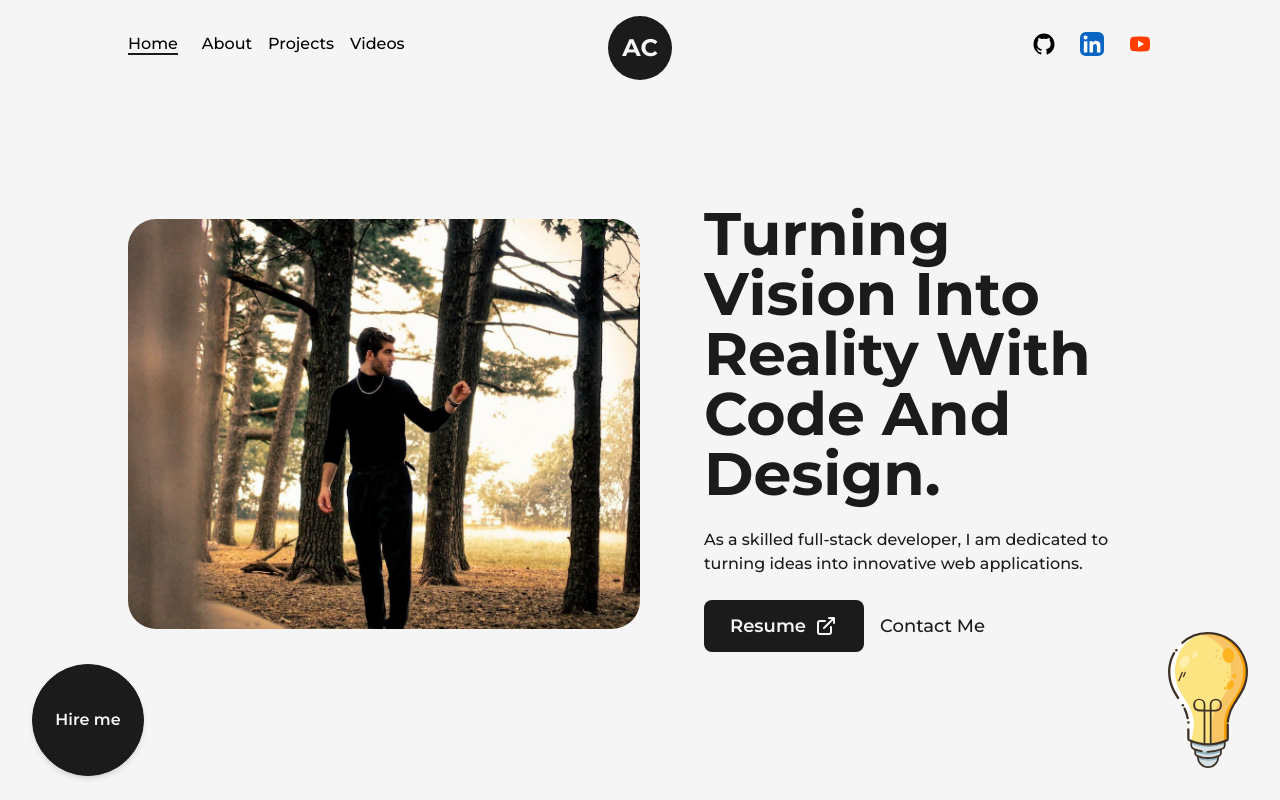
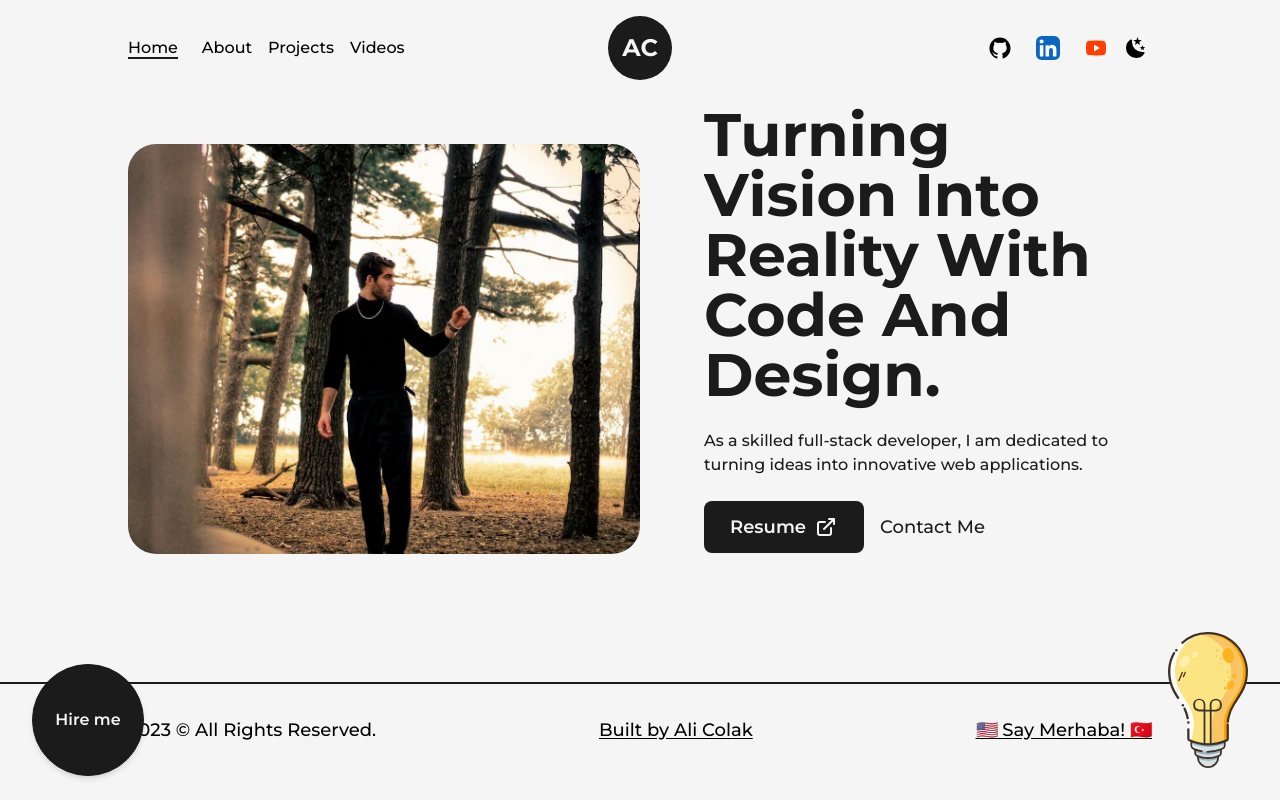
Before and after one commit to imalicolak/alicolak-portfolio1, a Next.js app: page / in a window 1280 px wide. Shown: the top 800 px of the page. Built offline with nearby package versions, Linux system fonts and the light colour scheme.

Commit message:
Dark mode switch

```diff
--- a/src/components/Experience.jsx
+++ b/src/components/Experience.jsx
@@ -21,7 +21,7 @@ const Details = ({ position, company, companyLink, time, address, work }) => {
           <a
             href={companyLink}
             target="_blank"
-            className="text-orange-700 capitalize "
+            className="text-primary capitalize "
           >
             {" "}
             @{company}
--- a/src/components/Layout.js
+++ b/src/components/Layout.js
@@ -3,7 +3,7 @@ import React from "react";
 const Layout = ({ children, className = "" }) => {
   return (
     <div
-      className={`w-full  h-full inline-block z-0 bg-light p-32  ${className} `}
+      className={`w-full h-full inline-block z-0 bg-light p-32 dark:bg-dark ${className} `}
     >
       {children}
     </div>
--- a/src/components/Navbar.jsx
+++ b/src/components/Navbar.jsx
@@ -1,11 +1,19 @@
-"use client";
+("use client");
 
 import React from "react";
 import Link from "next/link";
 import Logo from "@/components/Logo";
 import { useRouter } from "next/router";
-import { YoutubeIcon, GithubIcon, LinkedInIcon, TwitterIcon } from "./Icons";
+import {
+  YoutubeIcon,
+  GithubIcon,
+  LinkedInIcon,
+  TwitterIcon,
+  SunIcon,
+  MoonIcon,
+} from "./Icons";
 import { motion } from "framer-motion";
+import useThemeSwitcher from "./hooks/useThemeSwitcher";
 
 const CustomLink = ({ href, title, className = "" }) => {
   // Underline clicked link
@@ -27,6 +35,8 @@ const CustomLink = ({ href, title, className = "" }) => {
 };
 
 const Navbar = () => {
+  const [mode, setMode] = useThemeSwitcher();
+
   return (
     <header className="w-full px-32 py-8 font-medium flex items-center justify-between">
       <nav>
@@ -36,6 +46,8 @@ const Navbar = () => {
         {/* <CustomLink href="/articles" title="Articles" className="mx-4" /> */}
         <CustomLink href="videos" title="Videos" className="mr-4 " />
       </nav>
+
+      {/* SOCIAL MEDIA ICONS */}
 
       <nav className="flex items-center justify-center flex-wrap">
         <motion.a
@@ -65,6 +77,17 @@ const Navbar = () => {
         >
           <YoutubeIcon className={undefined} />
         </motion.a>
+
+        <button
+          className="ml-3 flex item-center justify-center rounded-full p-1"
+          onClick={() => setMode(mode === "light" ? "dark" : "light")}
+        >
+          {mode === "dark" ? (
+            <SunIcon className={"fill-dark"} />
+          ) : (
+            <MoonIcon className={"fill-dark"} />
+          )}
+        </button>
       </nav>
       <div className="absolute  left-[50%] translate-x-[-50%] top-2 ">
         <Logo />
--- /dev/null
+++ b/src/components/hooks/useThemeSwitcher.js
@@ -0,0 +1,61 @@
+import React, { useEffect, useState } from "react";
+
+const useThemeSwitcher = () => {
+  // true if prefers-color-scheme is dark
+  const preferDarkMode = "(prefer-color-scheme: dark)";
+
+  const [mode, setMode] = useState("");
+
+  useEffect(() => {
+    const mediaQuery = window.matchMedia(preferDarkMode);
+
+    const userPreference = window.localStorage.getItem("theme");
+
+    const handleChange = () => {
+      // check if local storage has theme preference, if true check if dark. if dark, set to dark otherwise be light
+      if (userPreference) {
+        let check = userPreference === "dark" ? "dark" : "light";
+
+        setMode(check);
+
+        if (check === "dark") {
+          document.documentElement.classList.add("dark");
+        } else {
+          document.documentElement.classList.remove("dark");
+        }
+      } else {
+        // check user preference
+        let check = mediaQuery.matches ? "dark" : "light";
+
+        setMode(check);
+
+        // for first time openers
+        if (check === "dark") {
+          document.documentElement.classList.add("dark");
+        } else {
+          document.documentElement.classList.remove("dark");
+        }
+      }
+    };
+    mediaQuery.addEventListener("change", handleChange);
+
+    return () => {
+      mediaQuery.removeEventListener("change", handleChange);
+    };
+  }, []);
+
+  // update local storage values
+  useEffect(() => {
+    if (mode === "dark") {
+      window.localStorage.setItem("theme", "dark");
+      document.documentElement.classList.add("dark");
+    } else {
+      window.localStorage.setItem("theme", "light");
+      document.documentElement.classList.remove("dark");
+    }
+  }, [mode]);
+
+  return [mode, setMode];
+};
+
+export default useThemeSwitcher;
--- a/src/pages/_app.js
+++ b/src/pages/_app.js
@@ -6,6 +6,8 @@ import { Montserrat } from "next/font/google";
 
 import Navbar from "@/components/Navbar";
 import Footer from "@/components/Footer";
+
+import useThemeSwitcher from "@/components/hooks/useThemeSwitcher";
 
 const montserrat = Montserrat({
   subsets: ["latin"],
@@ -21,7 +23,7 @@ export default function App({ Component, pageProps }) {
         <link rel="icon" href="/favicon.ico" />
       </Head>
       <main
-        className={`${montserrat.variable} font-mont bg-light w-full min-h-screen`}
+        className={`${montserrat.variable} font-mont bg-light w-full min-h-screen dark:bg-dark`}
       >
         <Navbar />
         <Component {...pageProps} />
--- a/src/pages/index.jsx
+++ b/src/pages/index.jsx
@@ -17,14 +17,14 @@ export default function Home() {
         <title>Ali Colak - Dev</title>
         <meta name="description" content="Generated by create next app" />
       </Head>
-      <main className="flex items-center text-dark w-full min-h-screen">
+      <main className="flex items-center text-dark w-full ">
         <Layout className="pt-0">
           <div className="flex items-center justify-between w-full ">
             <div className="w-1/2">
               <Image
                 src={profilePic}
                 alt="Ali Colak"
-                className="w-full h-auto rounded-[1.75em]"
+                className="w-full h-auto rounded-[1.75em] mt-12"
                 draggable="false"
               />
             </div>
--- a/tailwind.config.js
+++ b/tailwind.config.js
@@ -11,6 +11,7 @@ module.exports = {
     // Or if using `src` directory:
     "./src/**/*.{js,ts,jsx,tsx,mdx}",
   ],
+  darkMode: "class",
   theme: {
     extend: {
       fontFamily: {
@@ -19,7 +20,7 @@ module.exports = {
       colors: {
         dark: "#1b1b1b",
         light: "#f5f5f5",
-        primary: "#B63E96", // 240,86,199
+        primary: "rgb(250, 100, 10)", // 240,86,199
         primaryDark: "#58E6D9", // 80,230,217
       },
       animation: {
```
